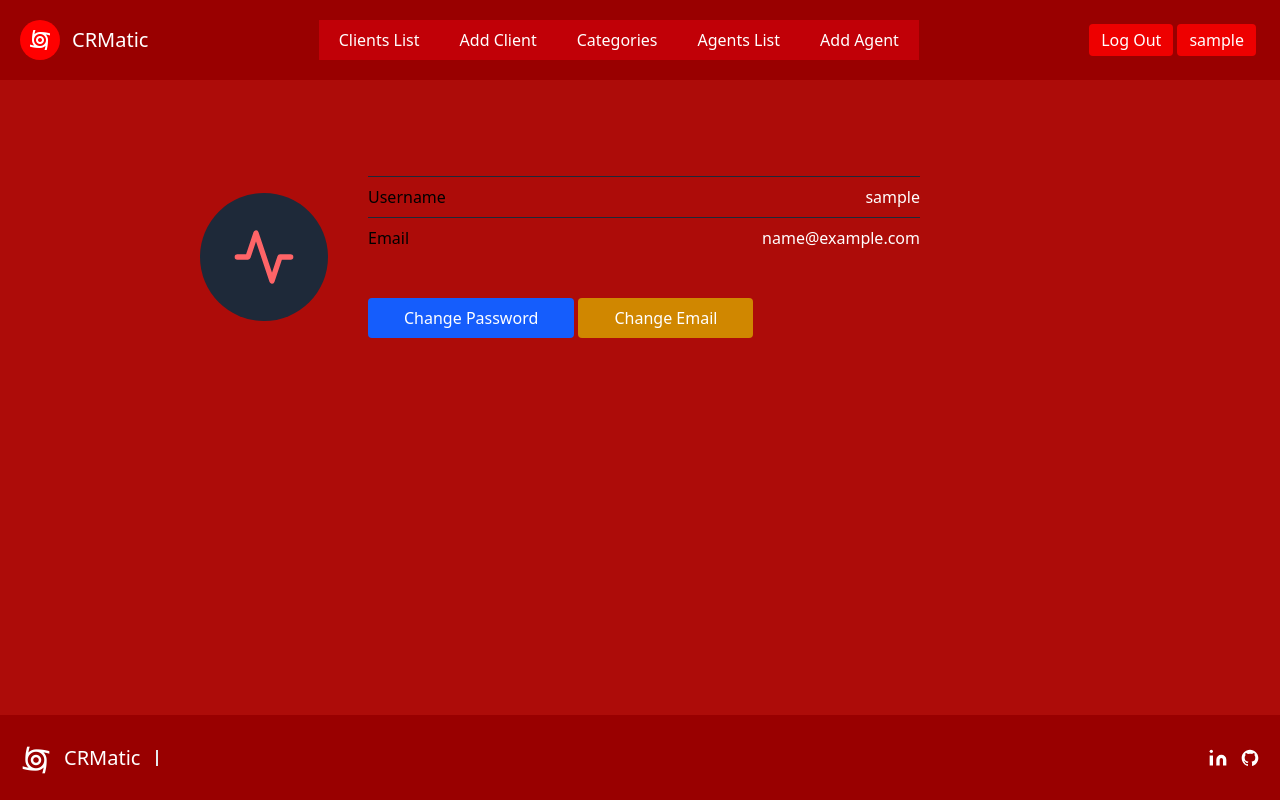
After one commit to ABDULKARIM-BOUTA/CRM, a Django app: page /profile/ in a window 1280 px wide. The commit adds this page. Run offline with Django 5.2, Linux system fonts and the light colour scheme; the visitor is signed in with stand-in values (Sample User, id 1); some libraries are stand-ins or nearby versions.

Commit message:
restoring the user profile page

```diff
--- /dev/null
+++ b/templates/account/profile-page.html
@@ -0,0 +1,30 @@
+ <title>Profile</title>
+ {% extends 'partials/base.html' %}
+    {% block content %}
+
+<section class=" mr-40 text-white  body-font">
+  <div class=" container px-5 py-24 mx-auto">
+    <div class="flex items-center lg:w-2/3 mx-auto  mb-10  sm:flex-row flex-col">
+      <div class="sm:w-32 sm:h-32 h-20 w-20 sm:mr-10 inline-flex items-center justify-center rounded-full text-red-400 bg-gray-800 flex-shrink-0">
+        <svg fill="none" stroke="currentColor" stroke-linecap="round" stroke-linejoin="round" stroke-width="2" class="sm:w-16 sm:h-16 w-10 h-10" viewBox="0 0 24 24">
+          <path d="M22 12h-4l-3 9L9 3l-3 9H2"></path>
+        </svg>
+      </div>
+      <div class="flex-grow sm:text-left text-center mt-6 sm:mt-0">
+          <div class="flex border-t border-gray-800 py-2 ">
+          <span class="text-black">Username</span>
+          <span class="ml-auto text-white">{{user.username}}</span>
+        </div>
+
+          <div class="flex border-t border-gray-800 py-2">
+          <span class="text-black">Email</span>
+          <span class="ml-auto text-white">{{user.email}}</span>
+        </div>
+
+          <a href="{% url 'account_change_password' %}"> <button class="inline-flex mt-10 ml-auto text-white bg-blue-600 border-0 py-2 px-9 focus:outline-none hover:bg-blue-700 rounded">Change Password</button></a>
+          <a href="{% url 'account_email' %}"> <button class="inline-flex mt-10 ml-auto text-white bg-yellow-600 border-0 py-2 px-9 focus:outline-none hover:bg-yellow-700 rounded">Change Email</button></a>
+
+      </div>
+    </div>
+</section>
+{% endblock %}
```
Also changed, not shown: templates/agent/agent_detail.html (+4 -4 lines), templates/client/client_detail.html (+6 -6 lines).
